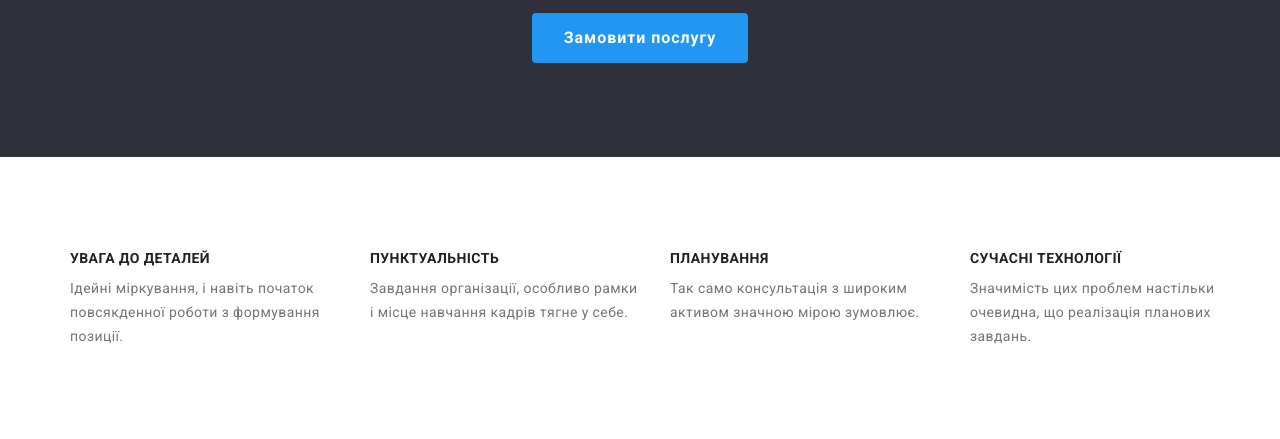
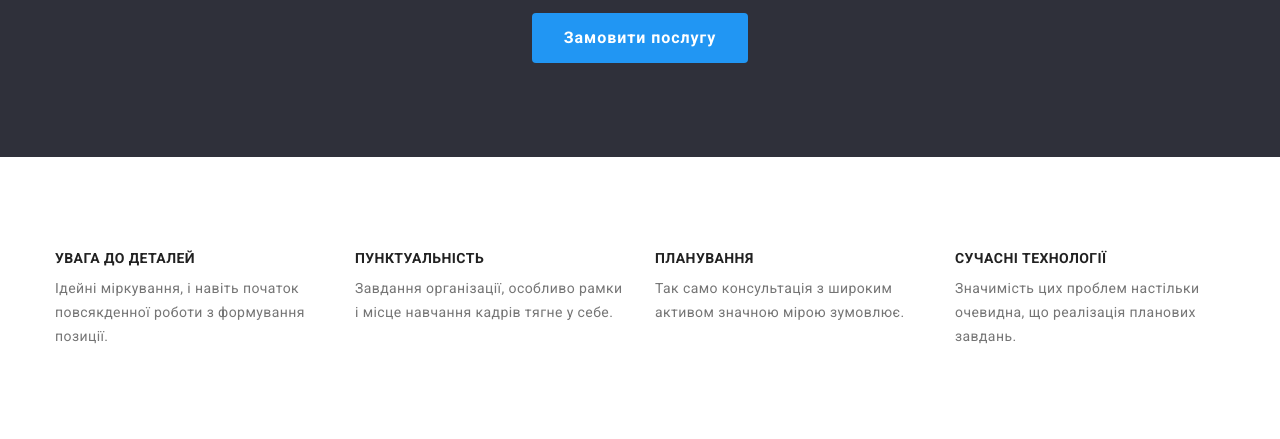
Before and after one commit to veronika24di/goit-markup-hw-03, a plain HTML site: page index.html in a window 1280 px wide. Shown: the part 315-754 px from the top of the page. Drawn offline with nearby package versions, Linux system fonts and the light colour scheme.

Commit message:
Update index.html

```diff
--- a/index.html
+++ b/index.html
@@ -56,7 +56,7 @@
           <button class="hero-button" type="button">Замовити послугу</button>
         </div>
       </section>
-      <section class="container section">
+      <section class="section">
         <div class="container">
           <h2 class="title hidden visually-hidden">переваги</h2>
           <ul class="features card-set">
```
